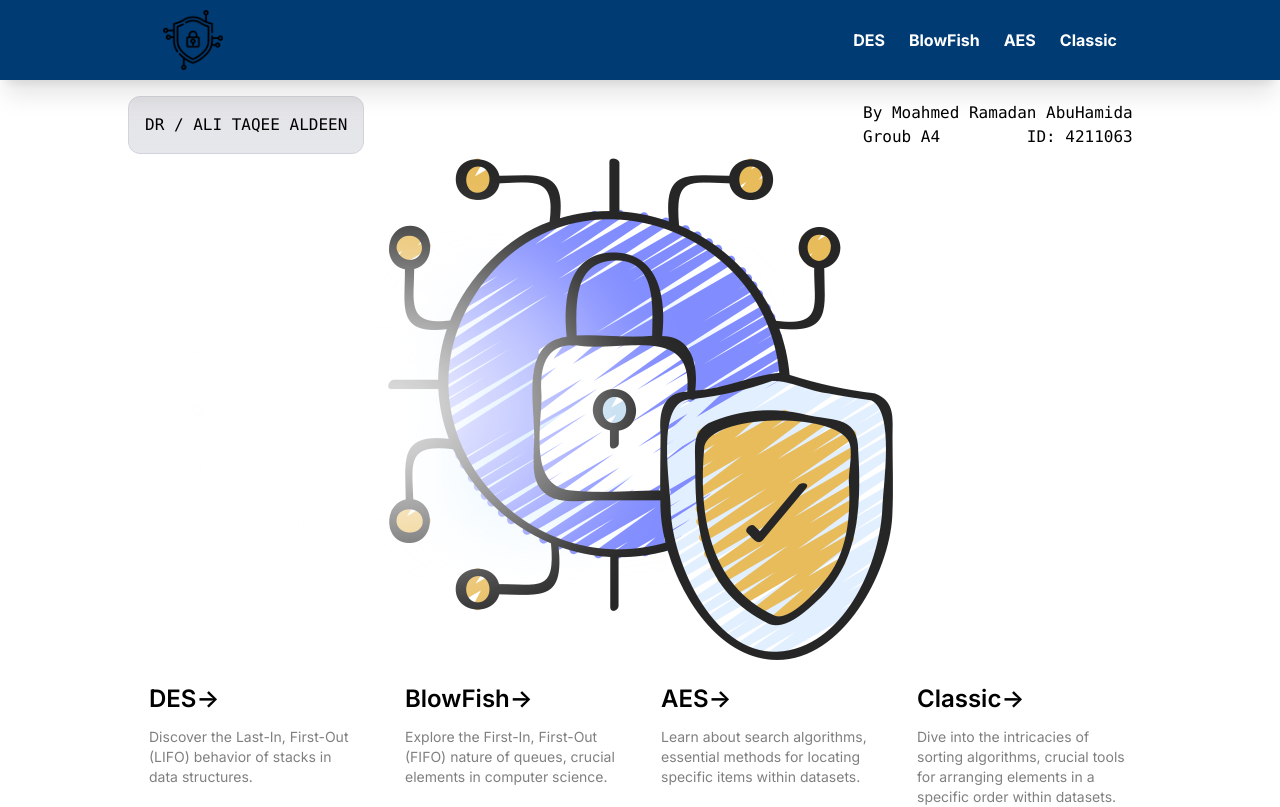
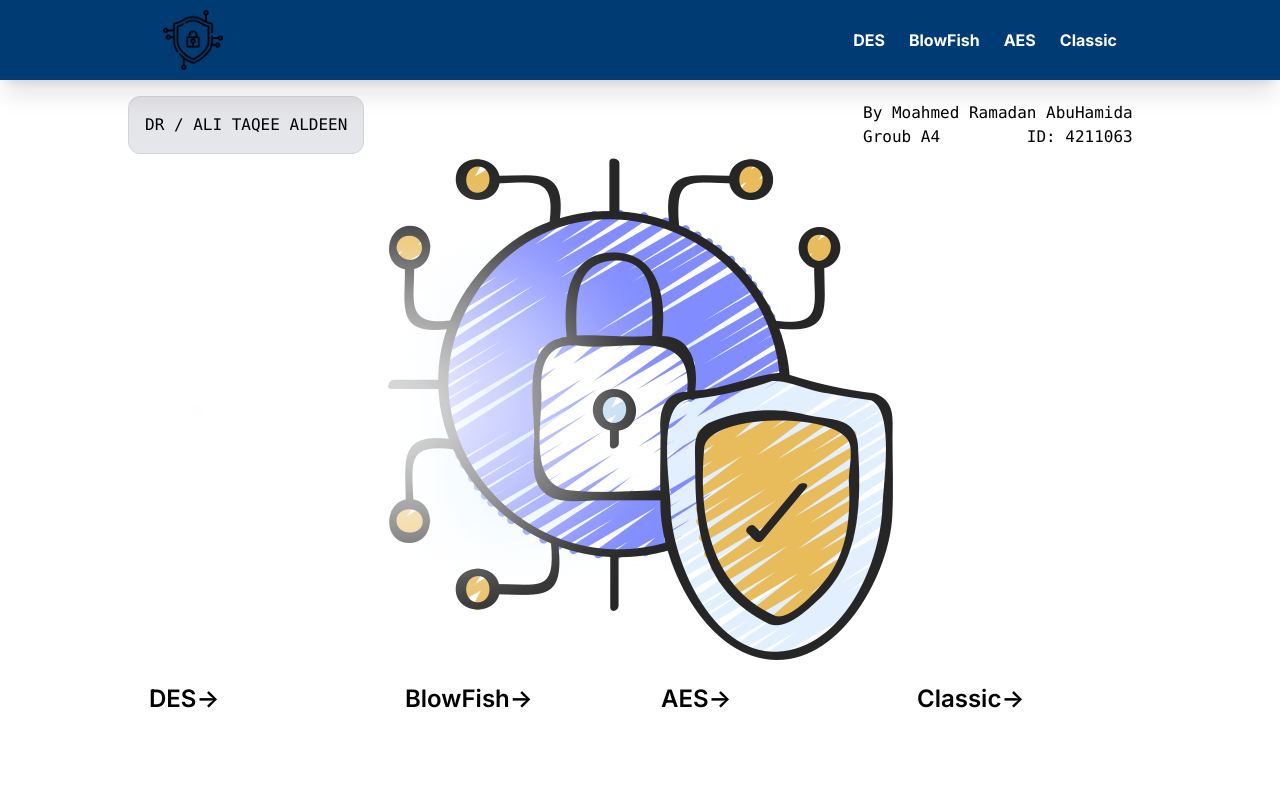
Before and after one commit to Abuhamida/securty, a Next.js app: page / in a window 1280 px wide. Shown: the top 807 px of the page. Built offline with nearby package versions, Linux system fonts and the light colour scheme.

Commit message:
update style

```diff
--- a/src/app/page.tsx
+++ b/src/app/page.tsx
@@ -32,10 +32,7 @@ export default function Home() {
               -&gt;
             </span>
           </h2>
-          <p className={`m-0 max-w-[30ch] text-sm opacity-50`}>
-            Discover the Last-In, First-Out (LIFO) behavior of stacks in data
-            structures.
-          </p>
+
         </a>
 
         <a
@@ -49,10 +46,7 @@ export default function Home() {
               -&gt;
             </span>
           </h2>
-          <p className={`m-0 max-w-[30ch] text-sm opacity-50`}>
-            Explore the First-In, First-Out (FIFO) nature of queues, crucial
-            elements in computer science.
-          </p>
+
         </a>
 
         <a
@@ -66,10 +60,7 @@ export default function Home() {
               -&gt;
             </span>
           </h2>
-          <p className={`m-0 max-w-[30ch] text-sm opacity-50`}>
-            Learn about search algorithms, essential methods for locating
-            specific items within datasets.
-          </p>
+
         </a>
 
         <a
@@ -83,10 +74,7 @@ export default function Home() {
               -&gt;
             </span>
           </h2>
-          <p className={`m-0 max-w-[30ch] text-sm opacity-50`}>
-            Dive into the intricacies of sorting algorithms, crucial tools for
-            arranging elements in a specific order within datasets.
-          </p>
+
         </a>
       </div>
     </main>
```
